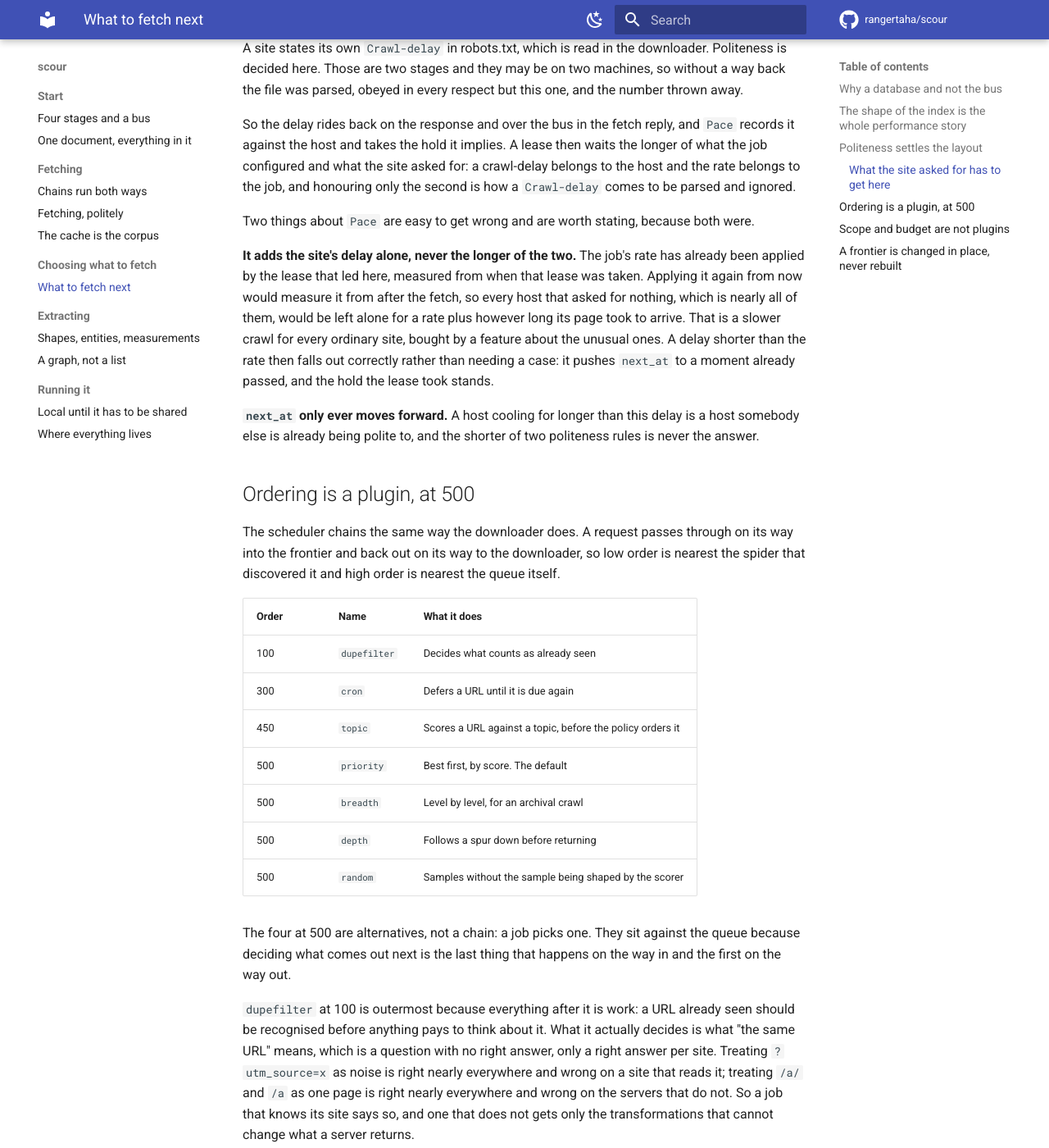
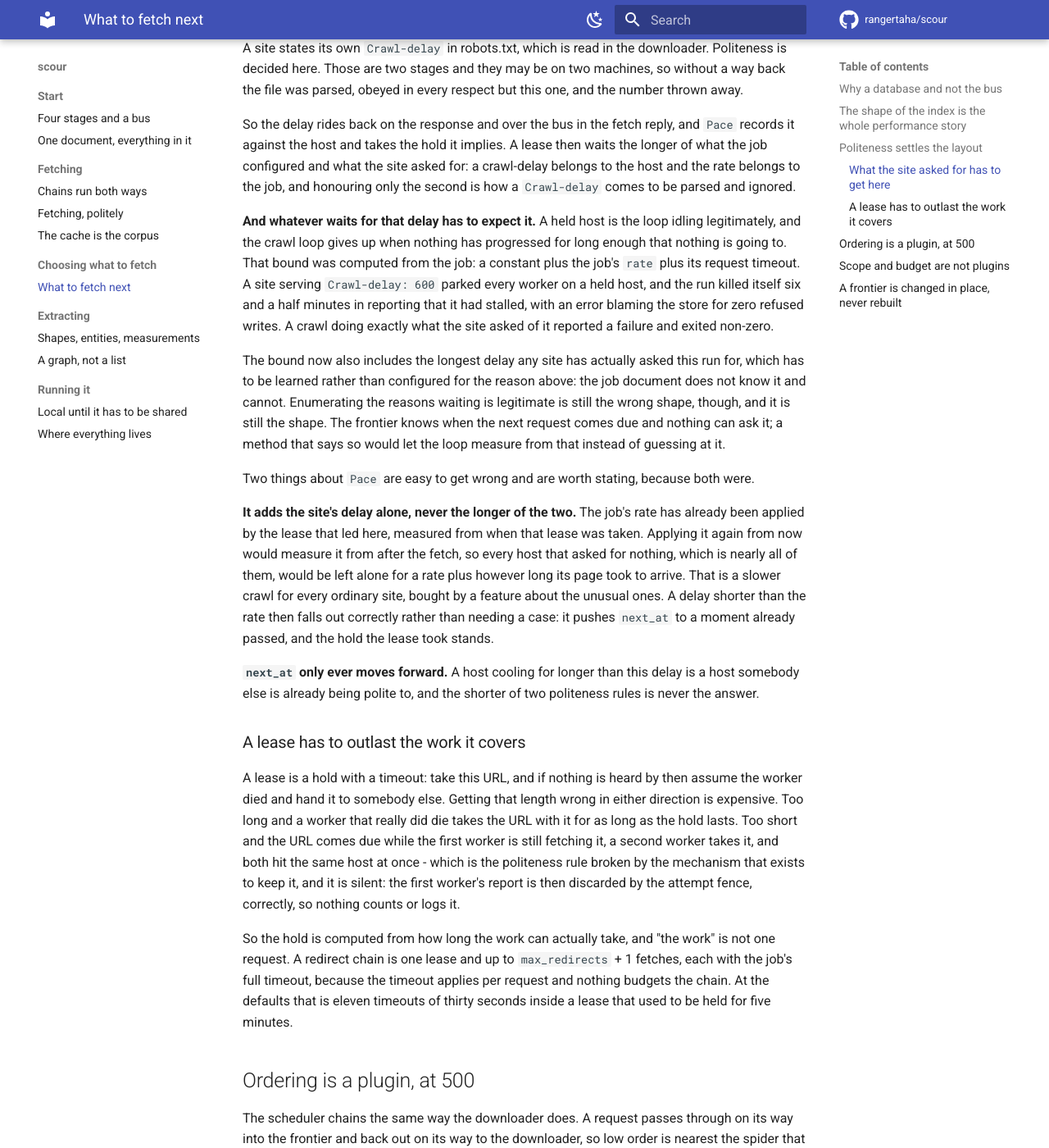
Before and after one commit to rangertaha/scour, an MkDocs documentation site: the page built from docs/frontier/index.md, in a window 1280 px wide and 1400 px high, scrolled down 3215 px. Shown: the whole window at 82% size. Built offline with MkDocs 1.6.1 and Material for MkDocs 9.7.7, drawn with Linux system fonts in a browser that asks for light colours; comment, search, counter and statistics services are not loaded.

Commit message:
Say in the book what the two time bounds are actually for
Both bugs this pass found in the crawl loop were a bound computed from one term
while the real cost had several, and the chapter that explains politeness said
nothing about either.

The stall bound: a held host is the loop idling legitimately, and the bound that
decides when idling has become hanging was computed from the job alone. A site
serving `Crawl-delay: 600` made the run kill itself six and a half minutes in,
reporting that it had stalled and blaming the store for zero refused writes. The
frontier chapter is where a reader learns that a site's delay reaches the
frontier at all, so it is where they should learn that everything waiting on it
has to expect it. It also says plainly that enumerating the reasons waiting is
legitimate is the wrong shape and still the shape.

The lease: a hold is wrong in both directions, and the section now says why, and
that a redirect chain is one lease and up to max_redirects + 1 fetches, each
with the job's whole timeout.

```diff
--- a/docs/frontier/index.md
+++ b/docs/frontier/index.md
@@ -153,6 +153,22 @@ then waits the longer of what the job configured and what the site asked for: a
 crawl-delay belongs to the host and the rate belongs to the job, and honouring
 only the second is how a `Crawl-delay` comes to be parsed and ignored.
 
+**And whatever waits for that delay has to expect it.** A held host is the loop
+idling legitimately, and the crawl loop gives up when nothing has progressed for
+long enough that nothing is going to. That bound was computed from the job: a
+constant plus the job's `rate` plus its request timeout. A site serving
+`Crawl-delay: 600` parked every worker on a held host, and the run killed itself
+six and a half minutes in reporting that it had stalled, with an error blaming
+the store for zero refused writes. A crawl doing exactly what the site asked of
+it reported a failure and exited non-zero.
+
+The bound now also includes the longest delay any site has actually asked this
+run for, which has to be learned rather than configured for the reason above:
+the job document does not know it and cannot. Enumerating the reasons waiting is
+legitimate is still the wrong shape, though, and it is still the shape. The
+frontier knows when the next request comes due and nothing can ask it; a method
+that says so would let the loop measure from that instead of guessing at it.
+
 Two things about `Pace` are easy to get wrong and are worth stating, because
 both were.
 
@@ -169,6 +185,23 @@ took stands.
 **`next_at` only ever moves forward.** A host cooling for longer than this delay
 is a host somebody else is already being polite to, and the shorter of two
 politeness rules is never the answer.
+
+### A lease has to outlast the work it covers
+
+A lease is a hold with a timeout: take this URL, and if nothing is heard by then
+assume the worker died and hand it to somebody else. Getting that length wrong
+in either direction is expensive. Too long and a worker that really did die
+takes the URL with it for as long as the hold lasts. Too short and the URL comes
+due while the first worker is still fetching it, a second worker takes it, and
+both hit the same host at once - which is the politeness rule broken by the
+mechanism that exists to keep it, and it is silent: the first worker's report is
+then discarded by the attempt fence, correctly, so nothing counts or logs it.
+
+So the hold is computed from how long the work can actually take, and "the work"
+is not one request. A redirect chain is one lease and up to `max_redirects` + 1
+fetches, each with the job's full timeout, because the timeout applies per
+request and nothing budgets the chain. At the defaults that is eleven timeouts
+of thirty seconds inside a lease that used to be held for five minutes.
 
 ## Ordering is a plugin, at 500
 
```
